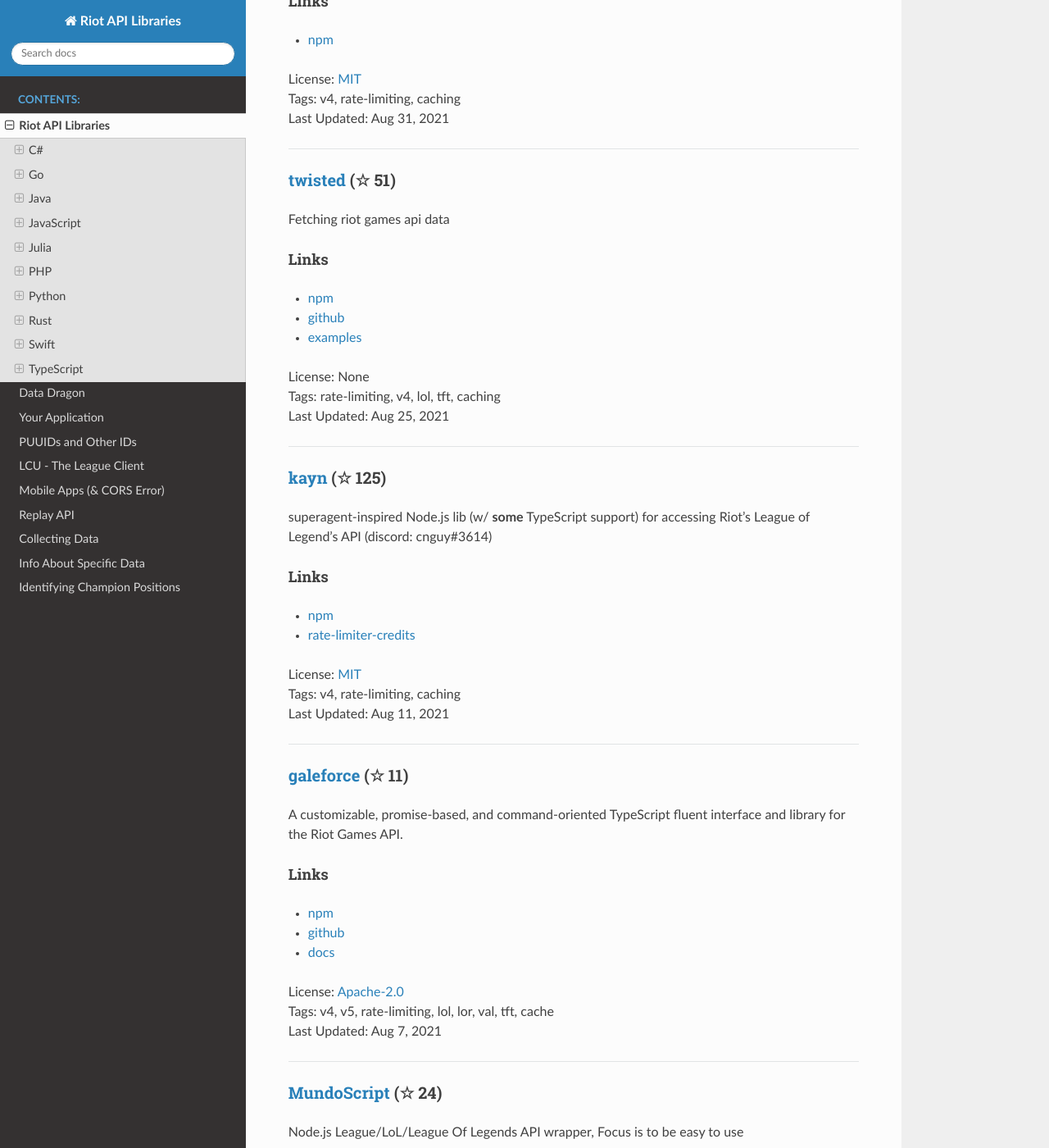
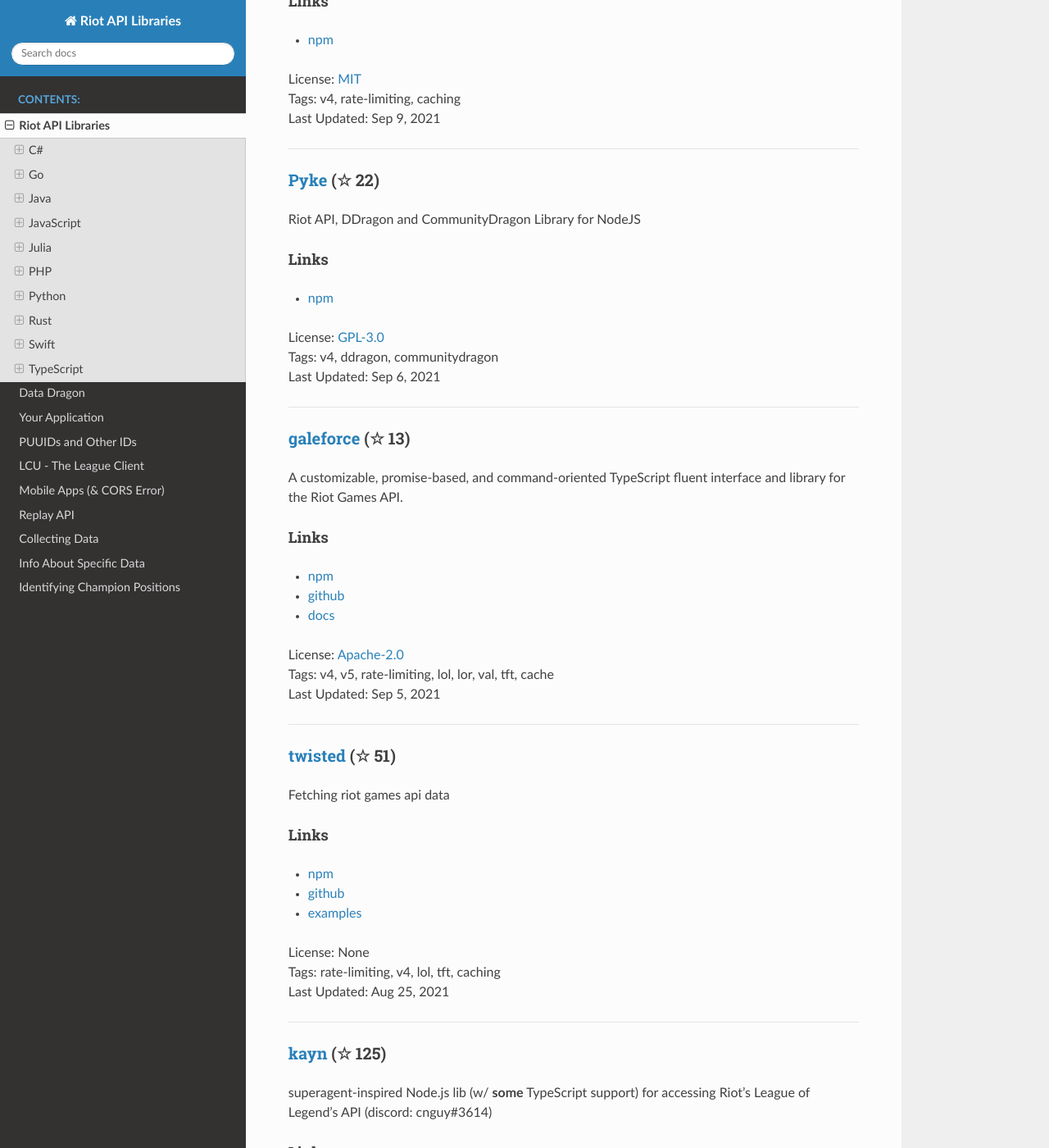
Before and after one commit to WxWatch/riot-api-libraries, a Sphinx documentation site: the page built from docs/libraries.rst, in a window 1280 px wide and 1400 px high, scrolled down 2431 px. Shown: the whole window at 82% size. Built offline with Sphinx 7.4.7 and the Read the Docs theme 2.0.0, drawn with Linux system fonts in a browser that asks for light colours; pages that are not in the unit, such as notebooks, are missing from menus; some of the changed text lies outside the part shown.

```diff
--- a/docs/libraries.rst
+++ b/docs/libraries.rst
@@ -15,11 +15,11 @@ Links
 - `NuGet <https://www.nuget.org/packages/MingweiSamuel.Camille/>`_
 | License: `NOASSERTION <http://choosealicense.com/licenses/other>`_
 | Tags: v3, v4, rate-limiting
-| Last Updated: Aug 25, 2021
+| Last Updated: Sep 10, 2021
 
 -----------------
 
-`RiotSharp <https://github.com/BenFradet/RiotSharp>`_ (☆ 262)
+`RiotSharp <https://github.com/BenFradet/RiotSharp>`_ (☆ 263)
 ~~~~~~~~~~~~~~~~~~~~~~~~~~~~~~~~~~~~~~~~~~~~~~~~~~~~~~~~~~~~~~~~~~~~~~~~~~~~~~~~~~~~~~~~~~~~~~~~~~~~
 
 RiotSharp's ASP.NET Core integration. **NOTE: NuGet releases are severely outdated, although library itself is maintained!**
@@ -81,7 +81,7 @@ Links
 
 | License: `Apache-2.0 <http://choosealicense.com/licenses/apache-2.0>`_
 | Tags: v4
-| Last Updated: Aug 29, 2021
+| Last Updated: Sep 5, 2021
 
 -----------------
 
@@ -98,14 +98,14 @@ Links
 - `JavaDoc <http://javadoc.io/doc/com.merakianalytics.orianna/orianna>`_
 | License: `MIT <http://choosealicense.com/licenses/mit>`_
 | Tags: v4, rate-limiting, caching
-| Last Updated: Aug 7, 2021
+| Last Updated: Sep 5, 2021
 
 -----------------
 
 JavaScript
 ------------------------------------------
 
-`riot-api <https://github.com/fightmegg/riot-api>`_ (☆ 17)
+`riot-api <https://github.com/fightmegg/riot-api>`_ (☆ 18)
 ~~~~~~~~~~~~~~~~~~~~~~~~~~~~~~~~~~~~~~~~~~~~~~~~~~~~~~~~~~~~~~~~~~~~~~~~~~~~~~~~~~~~~~~~~~~~~~~~~~~~
 
 Fully featured Riot API client
@@ -116,7 +116,39 @@ Links
 - `npm <https://www.npmjs.com/package/@fightmegg/riot-api>`_
 | License: `MIT <http://choosealicense.com/licenses/mit>`_
 | Tags: v4, rate-limiting, caching
-| Last Updated: Aug 31, 2021
+| Last Updated: Sep 9, 2021
+
+-----------------
+
+`Pyke <https://github.com/systeme-cardinal/Pyke>`_ (☆ 22)
+~~~~~~~~~~~~~~~~~~~~~~~~~~~~~~~~~~~~~~~~~~~~~~~~~~~~~~~~~~~~~~~~~~~~~~~~~~~~~~~~~~~~~~~~~~~~~~~~~~~~
+
+Riot API, DDragon and CommunityDragon Library for NodeJS
+
+Links
+::::::::::::::::
+
+- `npm <https://www.npmjs.com/package/pyke>`_
+| License: `GPL-3.0 <http://choosealicense.com/licenses/gpl-3.0>`_
+| Tags: v4, ddragon, communitydragon
+| Last Updated: Sep 6, 2021
+
+-----------------
+
+`galeforce <https://github.com/bcho04/galeforce>`_ (☆ 13)
+~~~~~~~~~~~~~~~~~~~~~~~~~~~~~~~~~~~~~~~~~~~~~~~~~~~~~~~~~~~~~~~~~~~~~~~~~~~~~~~~~~~~~~~~~~~~~~~~~~~~
+
+A customizable, promise-based, and command-oriented TypeScript fluent interface and library for the Riot Games API.
+
+Links
+::::::::::::::::
+
+- `npm <https://www.npmjs.com/package/galeforce>`_
+- `github <https://github.com/bcho04/galeforce>`_
+- `docs <https://bcho04.github.io/galeforce/>`_
+| License: `Apache-2.0 <http://choosealicense.com/licenses/apache-2.0>`_
+| Tags: v4, v5, rate-limiting, lol, lor, val, tft, cache
+| Last Updated: Sep 5, 2021
 
 -----------------
 
@@ -150,23 +182,6 @@ Links
 | License: `MIT <http://choosealicense.com/licenses/mit>`_
 | Tags: v4, rate-limiting, caching
 | Last Updated: Aug 11, 2021
-
------------------
-
-`galeforce <https://github.com/bcho04/galeforce>`_ (☆ 11)
-~~~~~~~~~~~~~~~~~~~~~~~~~~~~~~~~~~~~~~~~~~~~~~~~~~~~~~~~~~~~~~~~~~~~~~~~~~~~~~~~~~~~~~~~~~~~~~~~~~~~
-
-A customizable, promise-based, and command-oriented TypeScript fluent interface and library for the Riot Games API.
-
-Links
-::::::::::::::::
-
-- `npm <https://www.npmjs.com/package/galeforce>`_
-- `github <https://github.com/bcho04/galeforce>`_
-- `docs <https://bcho04.github.io/galeforce/>`_
-| License: `Apache-2.0 <http://choosealicense.com/licenses/apache-2.0>`_
-| Tags: v4, v5, rate-limiting, lol, lor, val, tft, cache
-| Last Updated: Aug 7, 2021
 
 -----------------
 
@@ -217,21 +232,6 @@ Links
 
 -----------------
 
-`Pyke <https://github.com/systeme-cardinal/Pyke>`_ (☆ 22)
-~~~~~~~~~~~~~~~~~~~~~~~~~~~~~~~~~~~~~~~~~~~~~~~~~~~~~~~~~~~~~~~~~~~~~~~~~~~~~~~~~~~~~~~~~~~~~~~~~~~~
-
-Riot API, DDragon and CommunityDragon Library for NodeJS
-
-Links
-::::::::::::::::
-
-- `npm <https://www.npmjs.com/package/pyke>`_
-| License: `GPL-3.0 <http://choosealicense.com/licenses/gpl-3.0>`_
-| Tags: v4, ddragon, communitydragon
-| Last Updated: Oct 29, 2020
-
------------------
-
 Julia
 ------------------------------------------
 
@@ -245,7 +245,7 @@ Links
 
 | License: `NOASSERTION <http://choosealicense.com/licenses/other>`_
 | Tags: v4
-| Last Updated: Nov 10, 2020
+| Last Updated: Sep 3, 2021
 
 -----------------
 
@@ -315,7 +315,7 @@ Links
 - `Documentation <http://cassiopeia.readthedocs.org/en/latest/>`_
 | License: `MIT <http://choosealicense.com/licenses/mit>`_
 | Tags: v4, rate-limiting, caching
-| Last Updated: Aug 24, 2021
+| Last Updated: Sep 8, 2021
 
 -----------------
 
@@ -381,7 +381,7 @@ Links
 - `Crates.io <https://crates.io/crates/riven>`_
 | License: `MIT <http://choosealicense.com/licenses/mit>`_
 | Tags: v3, v4, rate-limiting, tft
-| Last Updated: Jul 24, 2021
+| Last Updated: Sep 10, 2021
 
 -----------------
 
@@ -436,6 +436,23 @@ Links
 TypeScript
 ------------------------------------------
 
+`galeforce <https://github.com/bcho04/galeforce>`_ (☆ 13)
+~~~~~~~~~~~~~~~~~~~~~~~~~~~~~~~~~~~~~~~~~~~~~~~~~~~~~~~~~~~~~~~~~~~~~~~~~~~~~~~~~~~~~~~~~~~~~~~~~~~~
+
+A customizable, promise-based, and command-oriented TypeScript fluent interface and library for the Riot Games API.
+
+Links
+::::::::::::::::
+
+- `npm <https://www.npmjs.com/package/galeforce>`_
+- `github <https://github.com/bcho04/galeforce>`_
+- `docs <https://bcho04.github.io/galeforce/>`_
+| License: `Apache-2.0 <http://choosealicense.com/licenses/apache-2.0>`_
+| Tags: v4, v5, rate-limiting, lol, lor, val, tft, cache
+| Last Updated: Sep 5, 2021
+
+-----------------
+
 `twisted <https://github.com/Sansossio/twisted>`_ (☆ 51)
 ~~~~~~~~~~~~~~~~~~~~~~~~~~~~~~~~~~~~~~~~~~~~~~~~~~~~~~~~~~~~~~~~~~~~~~~~~~~~~~~~~~~~~~~~~~~~~~~~~~~~
 
@@ -452,20 +469,3 @@ Links
 | Last Updated: Aug 25, 2021
 
 -----------------
-
-`galeforce <https://github.com/bcho04/galeforce>`_ (☆ 11)
-~~~~~~~~~~~~~~~~~~~~~~~~~~~~~~~~~~~~~~~~~~~~~~~~~~~~~~~~~~~~~~~~~~~~~~~~~~~~~~~~~~~~~~~~~~~~~~~~~~~~
-
-A customizable, promise-based, and command-oriented TypeScript fluent interface and library for the Riot Games API.
-
-Links
-::::::::::::::::
-
-- `npm <https://www.npmjs.com/package/galeforce>`_
-- `github <https://github.com/bcho04/galeforce>`_
-- `docs <https://bcho04.github.io/galeforce/>`_
-| License: `Apache-2.0 <http://choosealicense.com/licenses/apache-2.0>`_
-| Tags: v4, v5, rate-limiting, lol, lor, val, tft, cache
-| Last Updated: Aug 7, 2021
-
------------------
```
Also changed, not shown: other parts of docs/libraries.rst (+3 -3 lines).
